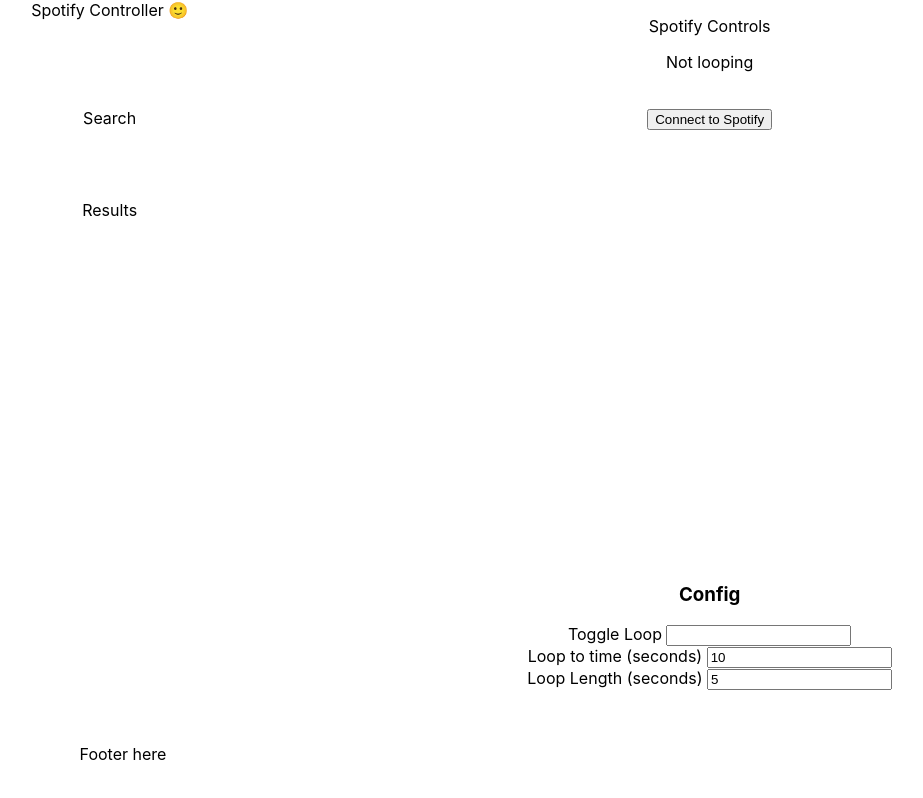
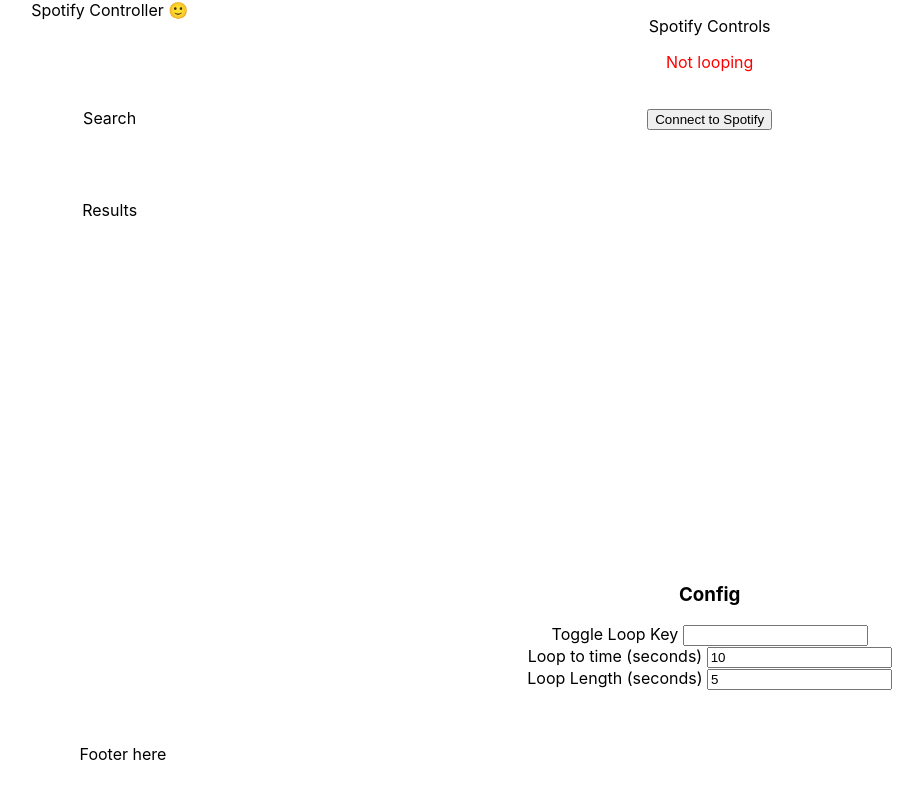
Before and after one commit to hjdarnel/spotify-looper, a React (Create React App) app: page / in a window 1280 px wide. Shown: the whole page, without its empty margins (327-1250 px from the left). Built offline with nearby package versions, Linux system fonts and the light colour scheme; what spotify-web-api-node would draw is missing.

Commit message:
Fix loop clearing, add custom playback component

```diff
--- /dev/null
+++ b/src/components/PlaybackIndicator.js
@@ -0,0 +1,15 @@
+import React, { Component } from 'react';
+import '../css/PlaybackIndicator.css';
+
+
+class PlaybackIndicator extends Component {
+  render() {
+    return (
+      <div className='PlaybackIndicator'>
+       {this.props.isLooping ? <p className="active">Looping</p> : <p className="inactive">Not looping</p>}
+      </div>
+    )
+  }
+}
+
+export default PlaybackIndicator;
--- a/src/components/Settings.js
+++ b/src/components/Settings.js
@@ -56,7 +56,7 @@
     return (
       <div className="Settings">
         <h3>Config</h3>
-        <label>Toggle Loop</label> <input type="text" ref={this.loopTriggerRef} value={this.state.loopTrigger} readOnly onKeyDown={this.loopKeyDown}/><br/>
+        <label>Toggle Loop Key</label> <input type="text" ref={this.loopTriggerRef} value={this.state.loopTrigger} readOnly onKeyDown={this.loopKeyDown}/><br/>
         <label>Loop to time (seconds)</label> <input type="number" min="0" value={this.props.playerState.seekTo} onChange={this.handleSeekToChange}/><br/>
         <label>Loop Length (seconds)</label> <input type="number" min="2" value={this.props.playerState.loopLength} onChange={this.handleLoopChange}/>
       </div>
--- a/src/components/SpotifyContainer.js
+++ b/src/components/SpotifyContainer.js
@@ -2,6 +2,7 @@
 import '../css/SpotifyContainer.css';
 import ConnectSpotify from './ConnectSpotify';
 import SpotifyControls from './SpotifyControls';
+import PlaybackIndicator from './PlaybackIndicator';
 import * as SpotifyFunctions from '../spotifyFunctions.js'
 
 class SpotifyContainer extends Component {
@@ -39,7 +40,7 @@
       <div className="SpotifyContainer">
       <div>
         <p>Spotify Controls</p>
-        {this.props.playerState.isLooping ?  <p>Looping...</p>: <p>Not looping</p>}
+        <PlaybackIndicator isLooping={this.props.playerState.isLooping}/>
         {!this.state.loggedInToSpotify ? <ConnectSpotify /> : <SpotifyControls seekTo={this.props.playerState.seekTo} loopLength={this.props.playerState.loopLength} isLooping={this.props.playerState.isLooping} accessToken={this.state.accessToken}/> }
         </div>
       </div>
--- a/src/components/SpotifyControls.js
+++ b/src/components/SpotifyControls.js
@@ -11,7 +11,7 @@
         display_name: null
       }
     }
-    this.interval = null;
+    this.intervalId = 0;
   }
 
   componentDidUpdate(prevProps, prevState){
@@ -35,7 +35,7 @@
     this.seek(seekPosition);
 
     console.debug('Looping every', intervalMs);
-    return setInterval(() => {
+    this.intervalId =  setInterval(() => {
       this.seek(seekPosition);
       console.debug('Seeked to', seekPosition);
     }, intervalMs);
@@ -44,9 +44,9 @@
   async togglePlayback(){
     if (this.props.isLooping) {
       await SpotifyFunctions.resumePlayback();
-      this.interval = this.setLoop(this.props.loopLength * 1000);
+      this.setLoop(this.props.loopLength * 1000);
     } else {
-      clearInterval(this.interval);
+      clearInterval(this.intervalId);
       console.log('Cleared loop');
       await SpotifyFunctions.pausePlayback();
     }
--- /dev/null
+++ b/src/css/PlaybackIndicator.css
@@ -0,0 +1,7 @@
+.active {
+    color: green;
+}
+
+.inactive {
+    color: red;
+}
```
